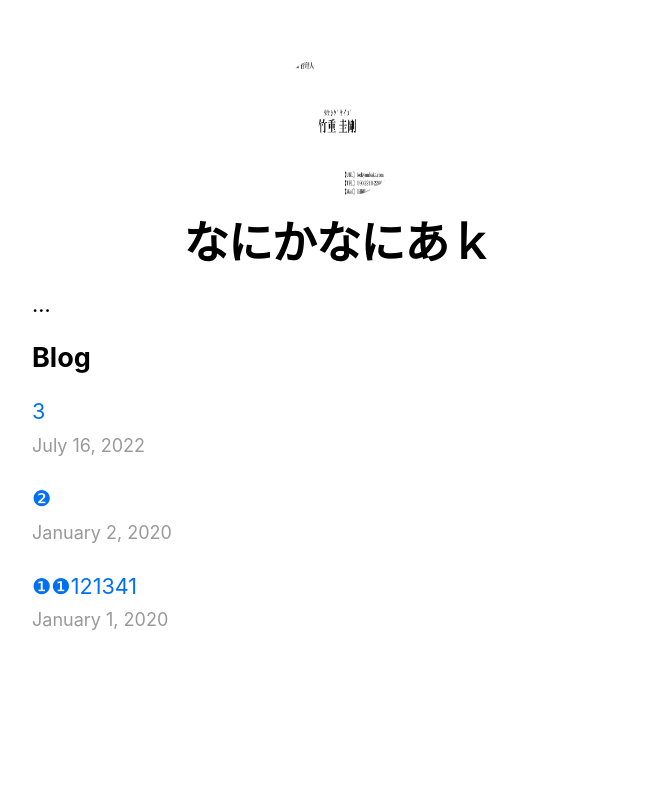
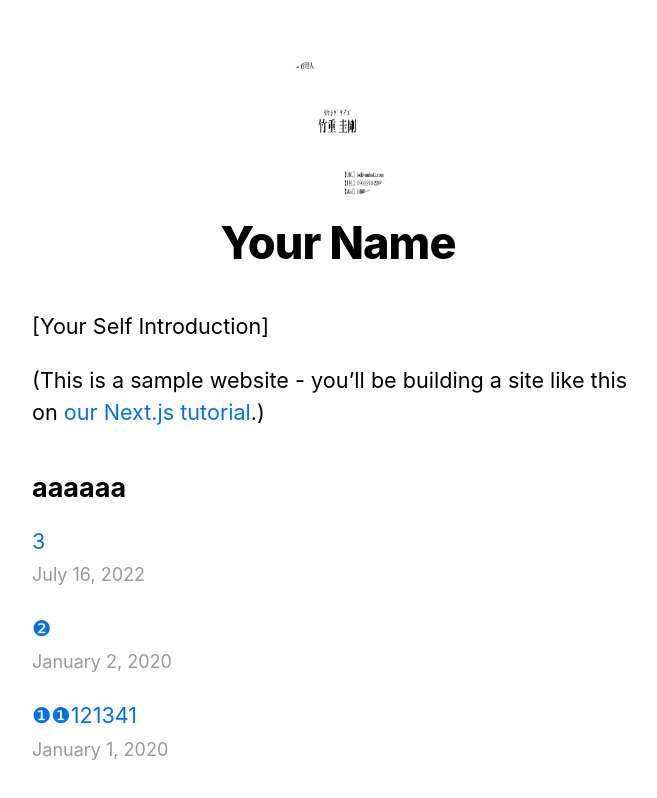
Before and after one commit to keityan/memo, a Next.js app: page / in a window 1280 px wide. Shown: the top 798 px of the page, without its empty margins (302-959 px from the left). Built offline with nearby package versions, Linux system fonts and the light colour scheme.

Commit message:
“こうしん”

```diff
--- a/components/layout.js
+++ b/components/layout.js
@@ -3,7 +3,7 @@
 import utilStyles from '../styles/utils.module.css'
 import Link from 'next/link'
 
-const name = 'なにかなにあｋ'
+const name = 'Your Name'
 export const siteTitle = 'Next.js Sample Website'
 
 export default function Layout({ children, home }) {
--- a/pages/index.js
+++ b/pages/index.js
@@ -17,10 +17,18 @@
 export default function Home({ allPostsData }) {
   return (
     <Layout home>
-      <Head>…</Head>
-      <section className={utilStyles.headingMd}>…</section>
+    <Head>
+      <title>{siteTitle}</title>
+    </Head>
+    <section className={utilStyles.headingMd}>
+      <p>[Your Self Introduction]</p>
+      <p>
+        (This is a sample website - you’ll be building a site like this on{' '}
+        <a href="https://nextjs.org/learn">our Next.js tutorial</a>.)
+      </p>
+    </section>
       <section className={`${utilStyles.headingMd} ${utilStyles.padding1px}`}>
-        <h2 className={utilStyles.headingLg}>Blog</h2>
+        <h2 className={utilStyles.headingLg}>aaaaaa</h2>
         <ul className={utilStyles.list}>
           {allPostsData.map(({ id, date, title }) => (
             <li className={utilStyles.listItem} key={id}>
```
